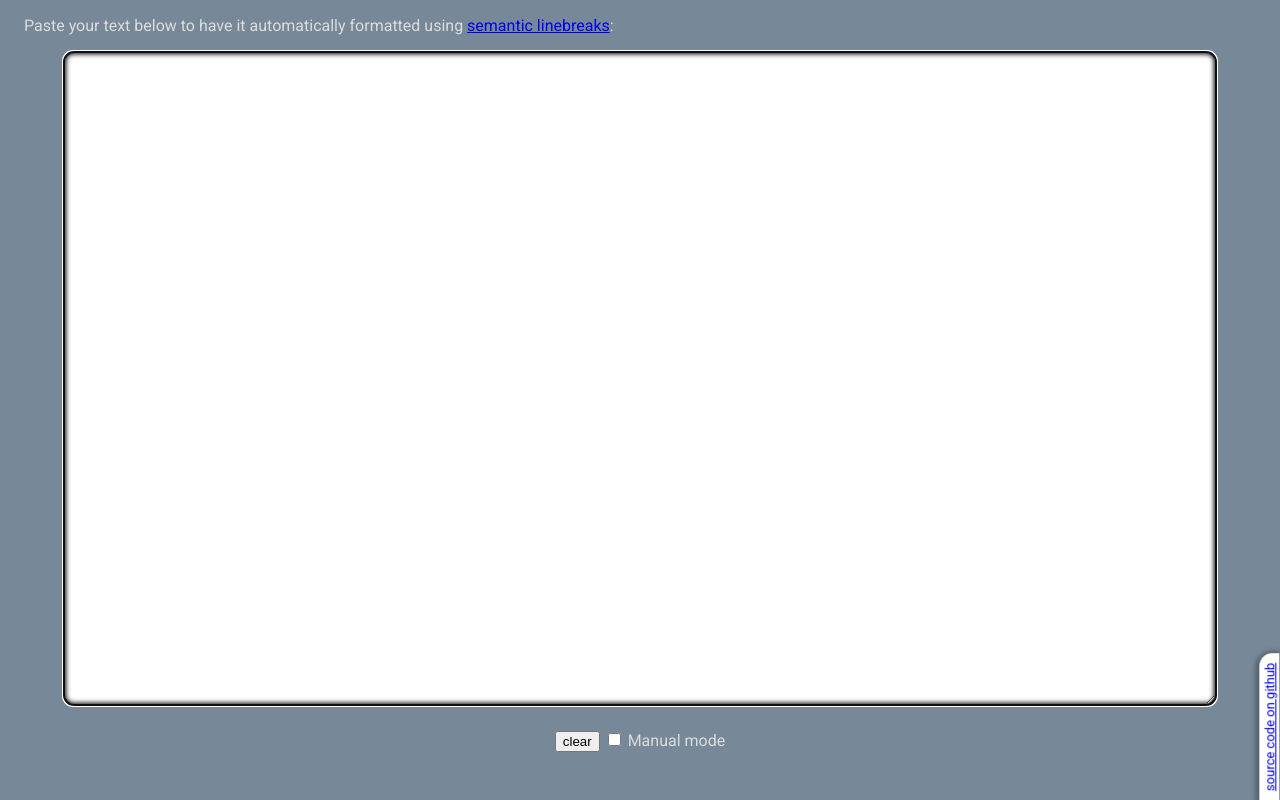
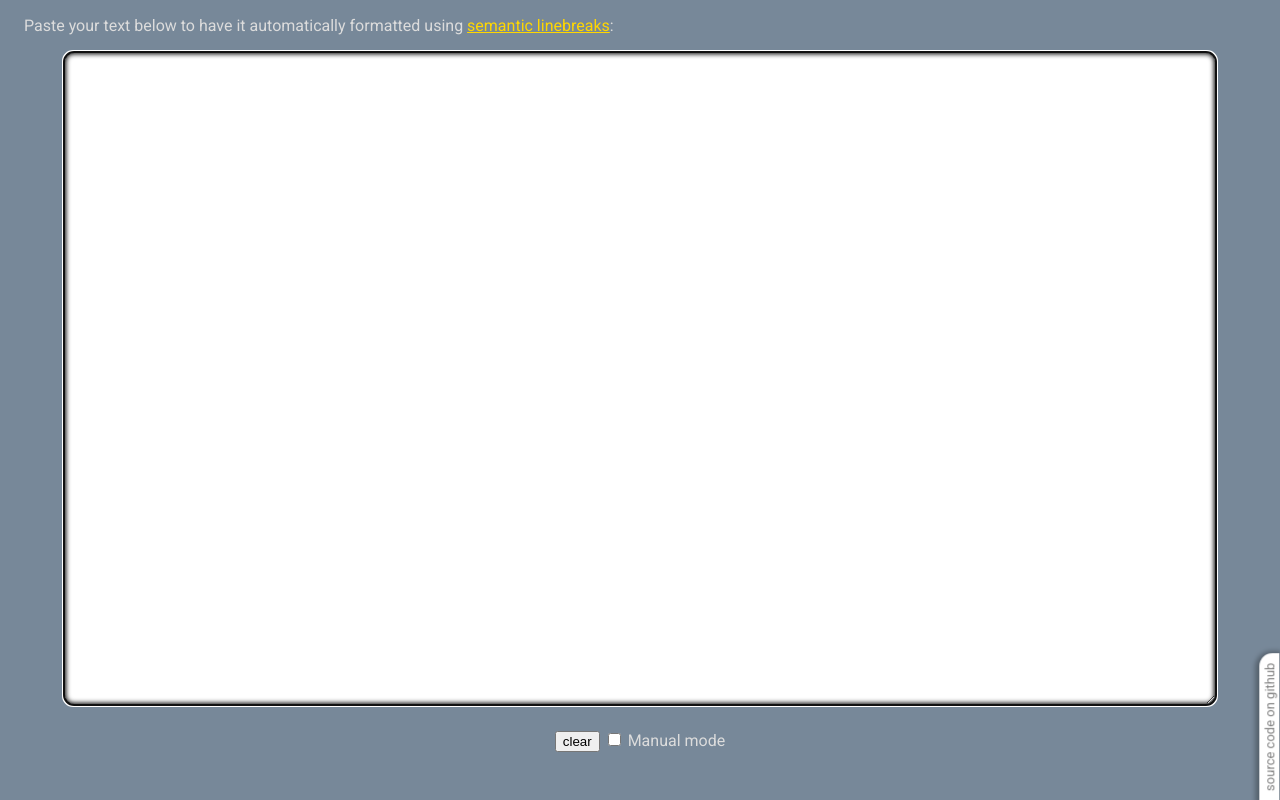
Before and after one commit to waldyrious/semantic-linebreaker, a plain HTML site: page index.html in a window 1280 px wide. Drawn offline with Linux system fonts and the light colour scheme.

Commit message:
more styling; fix/merge #footer selector

```diff
--- a/index.html
+++ b/index.html
@@ -32,7 +32,7 @@
         height: -webkit-calc(100% - 4em);
         height: calc(100% - 4em);
       }
-      #footer {
+      a#footer {
         font-size: small;
         position: fixed;
         bottom: 0;
@@ -45,12 +45,14 @@
         transform-origin: right bottom;
         -webkit-transform: rotate(-90deg) translateX(100%);
         -webkit-transform-origin: right bottom;
-      }
-      #footer a {
         text-decoration: none;
+        color: grey;
       }
       p {
         padding: 0 1em;
+      }
+      a {
+        color: gold;
       }
     </style>
     <script>
```
